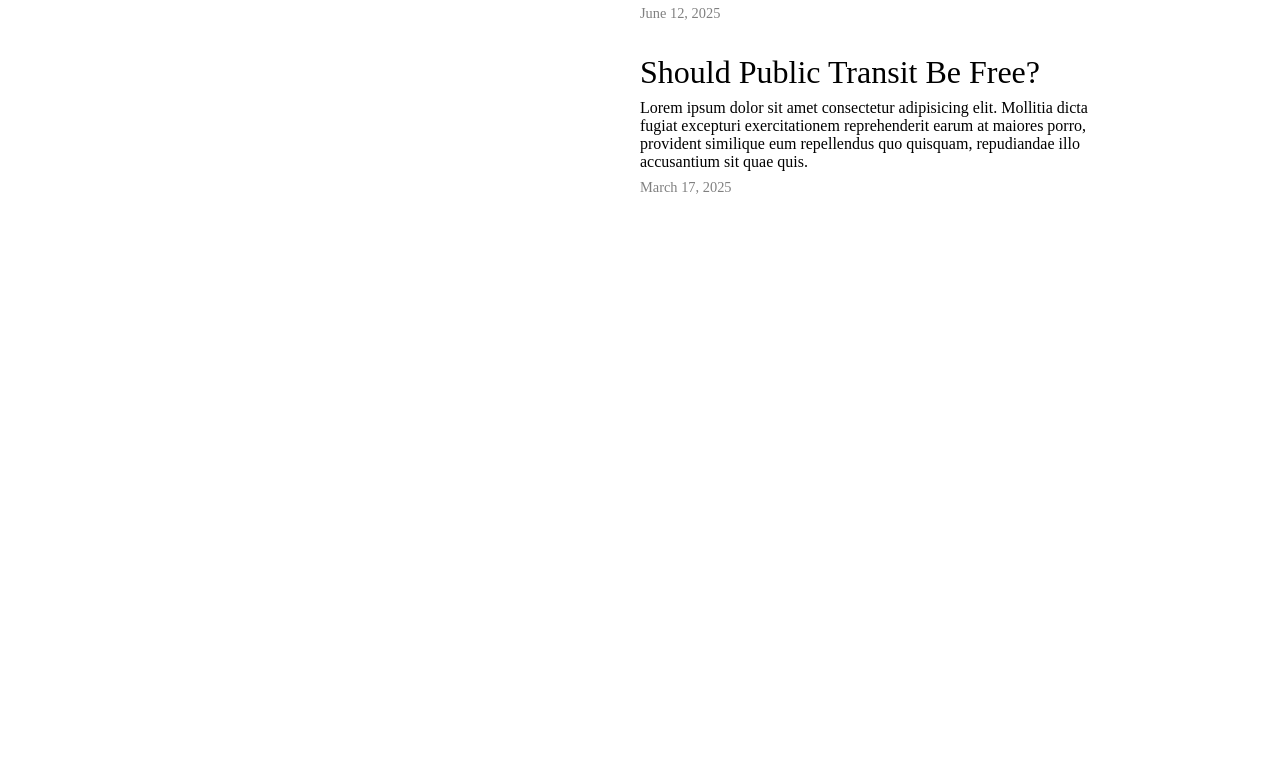
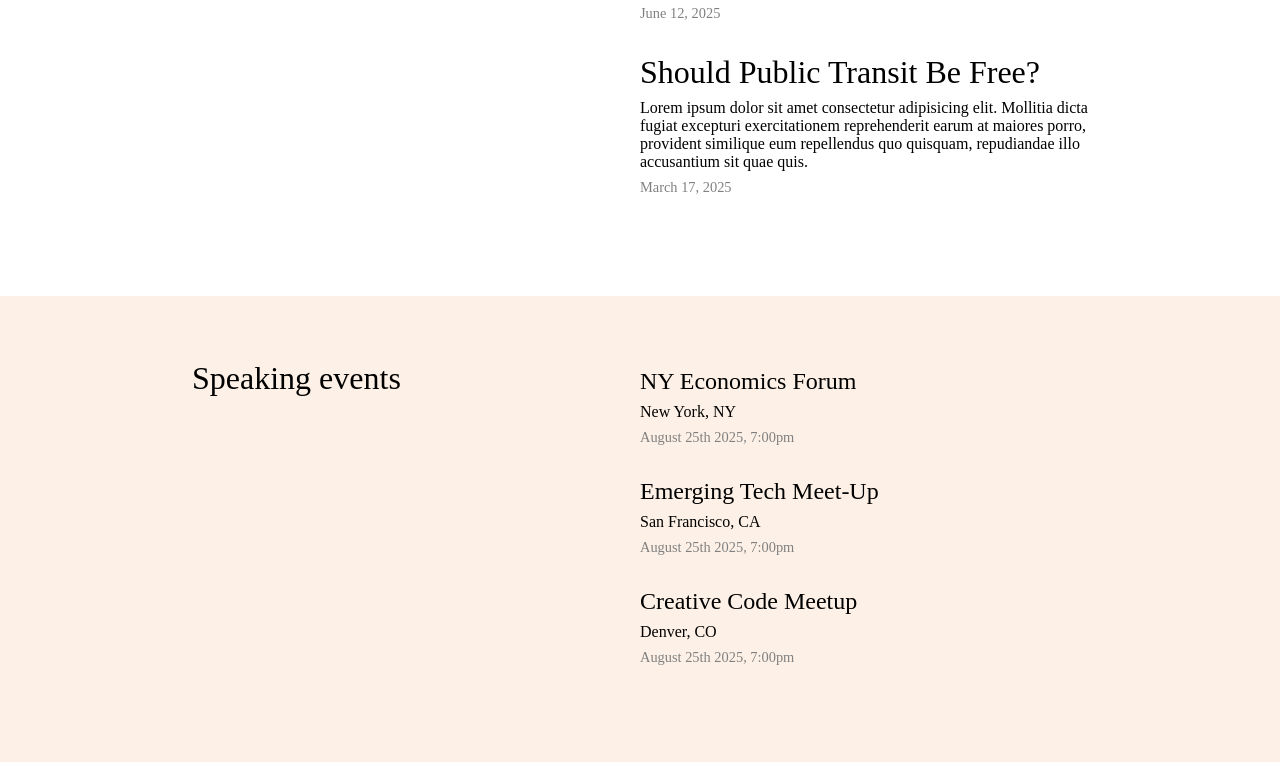
Before and after one commit to marcin-kk/HazelCV, a plain HTML site: page index.html in a window 1280 px wide. Shown: the part 1287-2053 px from the top of the page. Before the commit the page ends 1515 px from the top, so only its background shows below. Drawn offline with Linux system fonts and the light colour scheme; a web font is replaced by a local one.

Commit message:
events section in place and styled

```diff
--- a/index.html
+++ b/index.html
@@ -61,7 +61,8 @@
                     <p class="blog-date">May 19, 2025</p>
                     <p class="blog-heading">In Search Of Intelligence</p>
                     <p class="blog-text">Lorem ipsum dolor sit amet consectetur adipisicing elit. Mollitia dicta fugiat
-                        excepturi exercitationem This Is Your Brain On Heliumreprehenderit earum at maiores porro, provident similique eum
+                        excepturi exercitationem This Is Your Brain On Heliumreprehenderit earum at maiores porro,
+                        provident similique eum
                         repellendus
                         quo quisquam, repudiandae illo accusantium sit quae quis.</p>
                     <p class="blog-date">June 12, 2025</p>
@@ -75,7 +76,25 @@
             </div>
         </div>
     </section>
+    <section class="events-section">
+        <div class="events-content">
+            <div class="two-column-section">
+                <p>Speaking events</p>
+                <div class="events-card">
+                    <p class="event-title">NY Economics Forum</p>
+                    <p class="event-location">New York, NY</p>
+                    <p class="event-date">August 25th 2025, 7:00pm</p>
+                    <p class="event-title">Emerging Tech Meet-Up</p>
+                    <p class="event-location">San Francisco, CA</p>
+                    <p class="event-date">August 25th 2025, 7:00pm</p>
+                    <p class="event-title">Creative Code Meetup</p>
+                    <p class="event-location">Denver, CO</p>
+                    <p class="event-date">August 25th 2025, 7:00pm</p>
+                </div>
+            </div>
+        </div>
 
+    </section>
 
 
 </body>
--- a/style.css
+++ b/style.css
@@ -86,6 +86,7 @@ body {
 .blog-section {
 	background-color: white;
 	padding: 64px 0;
+	display: inline-block;
 }
 
 .blog-content {
@@ -96,7 +97,6 @@ body {
 	width: 50%;
 	float: left;
 }
-
 
 .blog-title {
 	font-size: 1.5rem;
@@ -119,3 +119,37 @@ body {
 .blog-posts p {
 	margin: 8px 0;
 }
+
+.events-section {
+	width: 100%;
+	background-color: #fdf0e6;
+	padding: 64px 0;
+	display: inline-block;
+}
+
+.events-content {
+	padding: 0 15%;
+}
+
+.events-card {
+	width: 50%;
+	float: left;
+}
+
+.events-card p {
+	margin: 8px 0;
+}
+
+.event-title {
+	font-size: 1.5rem;
+}
+
+.event-location {
+	font-size: 1rem;
+}
+
+.events-card .event-date {
+	font-size: 0.9rem;
+	color: grey;
+	margin-bottom: 32px;
+}
```
Lines whose indentation alone changed are shown as unchanged.
